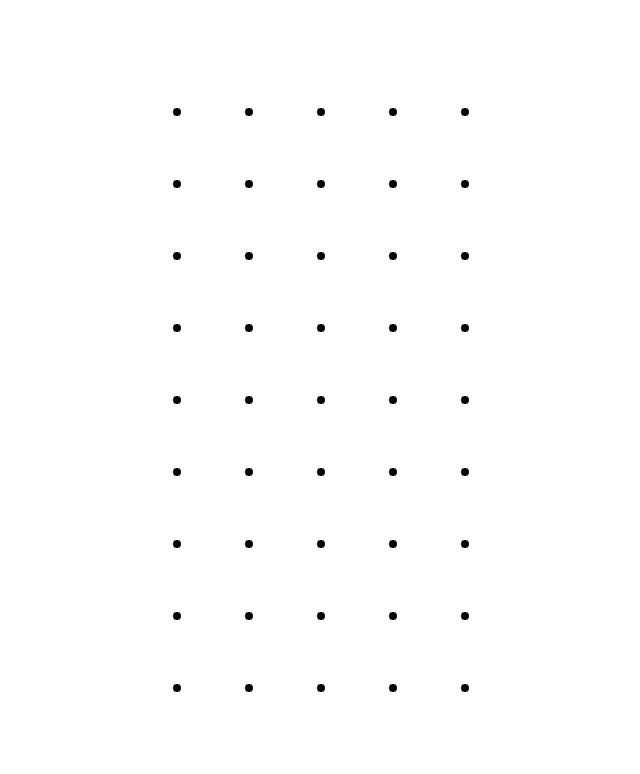
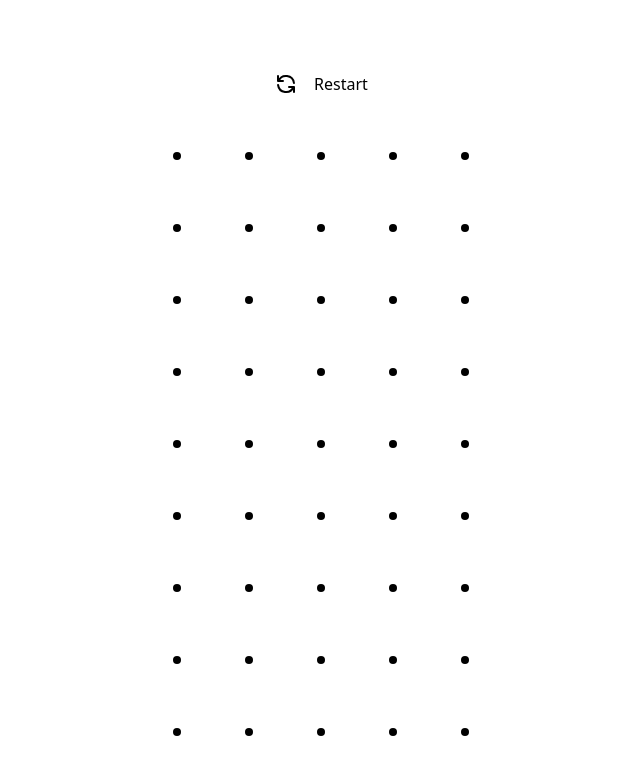
Before and after one commit to padmansh/line-connect, a React (Create React App) app: page / in a window 1280 px wide. Shown: the top 774 px of the page, without its empty margins (319-959 px from the left). Built offline with nearby package versions, Linux system fonts and the light colour scheme.

Commit message:
add/ reset functionality

```diff
--- a/src/Components/Tile.js
+++ b/src/Components/Tile.js
@@ -118,8 +118,29 @@ const Tile = ({ r, c }) => {
     } else return false;
   };
 
+  const restart = ()=>{
+    setSelected({});
+    setP0BoxCount(0);
+    setP1BoxCount(0);
+    setLatestP0({});
+    setLatestP1({});
+    setP0Moves({});
+    setP1Moves({});
+    setPlayer(0);
+    setBoard(tiles);
+  }
+
   return (
     <div className="flex-flex-col">
+
+
+    <div className='py-2 mb-12 rounded-md cursor-pointer flex flex-row justify-center hover:bg-gray-100' onClick={restart}>
+      <div className='mr-4'>
+    <svg xmlns="http://www.w3.org/2000/svg" class="h-6 w-6" fill="none" viewBox="0 0 24 24" stroke="currentColor" stroke-width="2">
+  <path stroke-linecap="round" stroke-linejoin="round" d="M4 4v5h.582m15.356 2A8.001 8.001 0 004.582 9m0 0H9m11 11v-5h-.581m0 0a8.003 8.003 0 01-15.357-2m15.357 2H15" />
+</svg></div>
+<div>Restart</div></div>
+
       {board?.map((row, i) => (
         <div className="flex" key={i}>
           {row?.map((block, j) => {
```
